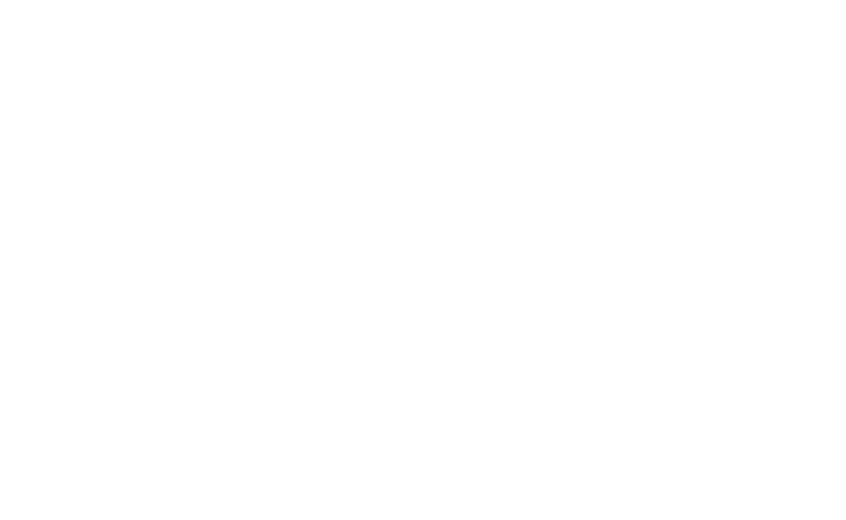
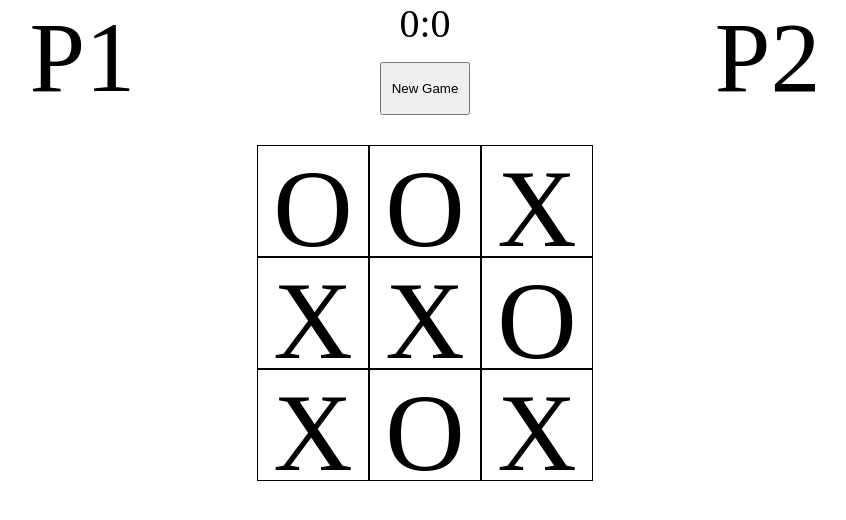
Before and after one commit to justaorangewall/tic-tac-toe, a website: page index.html in a window 1280 px wide. Shown: the whole page, without its empty margins (215-1061 px from the left). Drawn offline with Linux system fonts and the light colour scheme.

Commit message:
added gameBoard to DOM

```diff
--- a/index.html
+++ b/index.html
@@ -3,10 +3,23 @@
 <head>
 	<meta charset="UTF-8">
 	<meta name="viewport" content="width=device-width, initial-scale=1.0">
-	<script src="./index.js"></script>
+	<script defer src="./index.js"></script>
+	<link rel="stylesheet" href="./style.css">
 	<title>Tic Tac Toe</title>
 </head>
 <body>
-
+	<div class="gameDetailWindow">
+		<div class="playerHeader" id="player1">P1</div>
+		<div class="interactableUI">
+			<div class="scoreBoard">0:0</div>
+			<button class="newGameBtn" style="padding:0.5rem;">New Game</button>
+		</div>
+		<div class="playerHeader" id="player2">P2</div>
+	</div>
+	<div class="gameWindow">
+		<div class="spacer"></div>
+		<div class="gameArea"></div>
+		<div class="spacer"></div>
+	</div>
 </body>
 </html>
--- a/index.js
+++ b/index.js
@@ -1,3 +1,7 @@
+function randomXO () {
+  const tileContent = Math.random() < 0.5;
+  return tileContent ? 'X' : 'O';
+}
 const gameboard = (() => {
   const board = new Array(3).fill(new Array(3).fill(0));
 
@@ -9,10 +13,28 @@ const gameboard = (() => {
 })();
 
 const displayController = (() => {
+  const drawBoard = () => {
+    const gameDiv = document.querySelector('.gameArea');
+    const boardDiv = document.createElement('div');
+    boardDiv.classList.add('gameboard');
 
-  return {};
+    for (let i = 0; i < 3; i += 1) {
+      const boardRow = document.createElement('div');
+      boardRow.classList.add('boardRow');
+      for (let j = 0; j < 3; j += 1) {
+        const tileDiv = document.createElement('div');
+        tileDiv.classList.add('tile');
+        tileDiv.textContent = randomXO();
+        boardRow.appendChild(tileDiv);
+      }
+      boardDiv.appendChild(boardRow);
+    }
+    console.log(boardDiv);
+    console.log(gameDiv);
+    gameDiv.appendChild(boardDiv);
+  };
+  return { drawBoard };
 })();
-
 
 const Player = (playerid) => {
   const chooseTile = (playerid, col, row) =>{
@@ -21,3 +43,4 @@ const Player = (playerid) => {
   return { playerid };
 };
 gameboard.getTable();
+displayController.drawBoard();
--- a/style.css
+++ b/style.css
@@ -0,0 +1,52 @@
+  :root {
+    --tileSize:5.5rem;
+  }
+  * {
+    margin: 0;
+    padding: 0;
+    box-sizing: 0;
+  }
+  html {
+    height:100%;
+    font-size: 20px;
+  }
+  body {
+    width: 100%;
+    min-height:100vh;
+    display:flex;
+    flex-direction: column;
+    gap: 30px;
+
+  }
+
+  .gameDetailWindow {
+    display:flex;
+    height: 30%;
+    justify-content: space-evenly;
+  }
+  .playerHeader {
+    font-size:5rem;
+  }
+  .interactableUI {
+    display:grid;
+    justify-items: center;
+    font-size:2rem;
+  }
+
+  .gameWindow {
+    height: 70%;
+    display:flex;
+    justify-content: center;
+  }
+  .boardRow {
+    display:flex;
+  }
+  .tile {
+    width:var(--tileSize);
+    height:var(--tileSize);
+    font-size:var(--tileSize);
+    border:1px solid black;
+    display:flex;
+    justify-content: center;
+    align-content: center;
+  }
```
Also changed, not shown: README.md.
